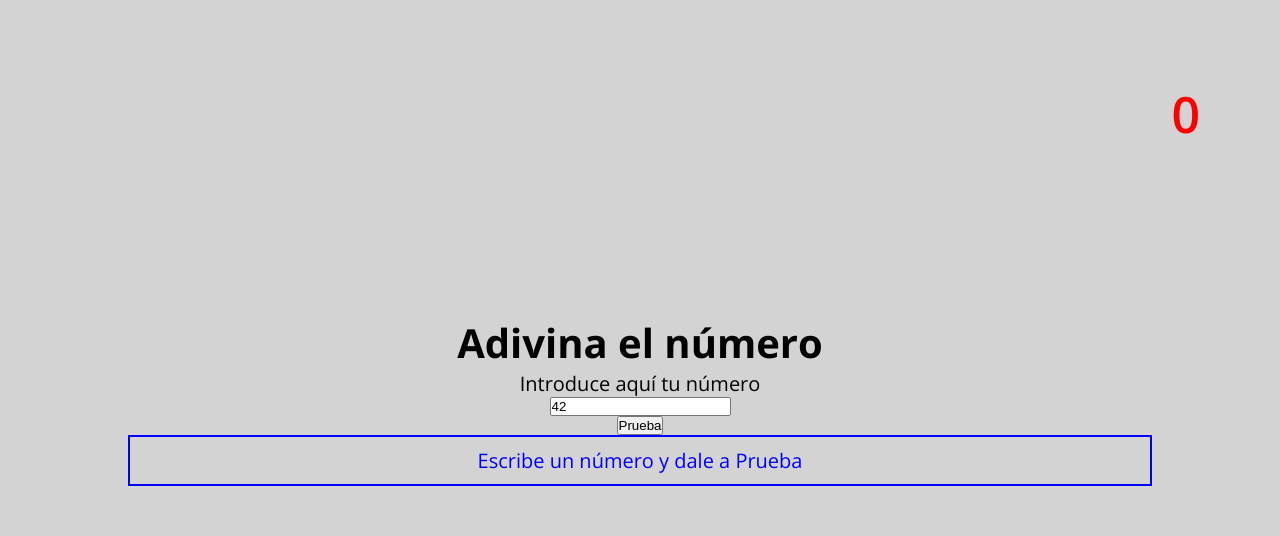
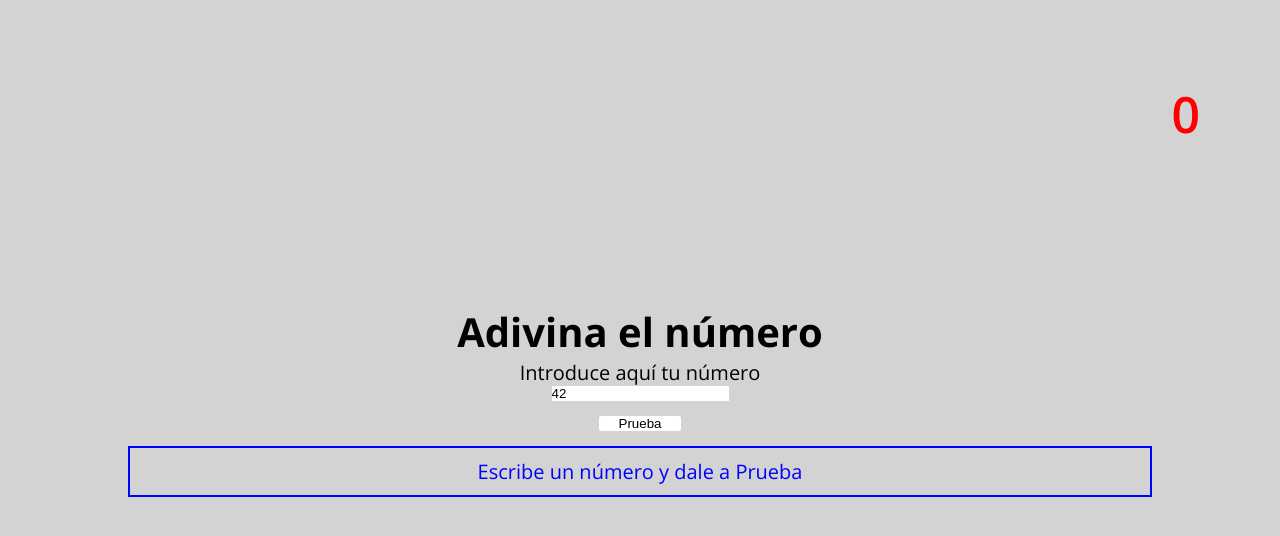
Before and after one commit to oljuanfe/dorcas-s2-evaluacion-intermedia-oljuanfe, a website: page index.html in a window 1280 px wide. Drawn offline with nearby package versions, Linux system fonts and the light colour scheme.

Commit message:
Do button scss

```diff
--- a/index.html
+++ b/index.html
@@ -8,10 +8,10 @@
     <link rel="stylesheet" href="/css/main.css">
   </head>
   <body class="body">
-	<h1 class="title">Adivina el número</h1>
+	<h1 class="title title-text">Adivina el número</h1>
   <label class="indication" for="number">Introduce aquí tu número</label>
 	<input id="number" class="number number-box" type="number" name="number" value="42">
-	<button class="testButton test-btn" type="button" name="button">Prueba</button>
+	<button class="testButton test-btn test-btn-text" type="button" name="button">Prueba</button>
 	<div class="clues clues-box clues-text">
 		Escribe un número y dale a Prueba
 	</div>
--- a/scss/components/_buttons.scss
+++ b/scss/components/_buttons.scss
@@ -0,0 +1,7 @@
+.test-btn{
+  background-color: $color-ligth;
+  border-radius: 2px;
+  margin: 15px;
+  padding-left: 20px;
+  padding-right: 20px;
+}
--- a/scss/core/_general.scss
+++ b/scss/core/_general.scss
@@ -3,3 +3,12 @@
   padding: 0;
   box-sizing: border-box;
 }
+
+input {
+  border: 0;
+}
+
+button {
+  appearance: none;
+  border: 0;
+}
--- a/scss/core/_variables.scss
+++ b/scss/core/_variables.scss
@@ -4,6 +4,7 @@ $color-primary: lightgrey;
 $color-secondary: black;
 $color-terciary: blue;
 $color-counter: red;
+$color-ligth: white;
 
 /*Fuentes*/
 
```
Also changed, not shown: css/main.css.
